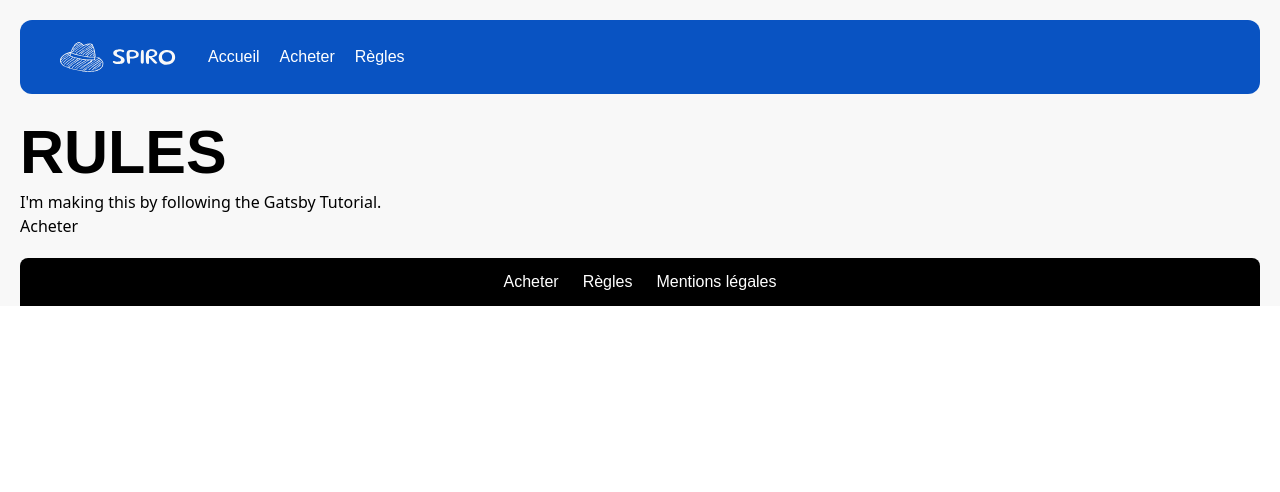
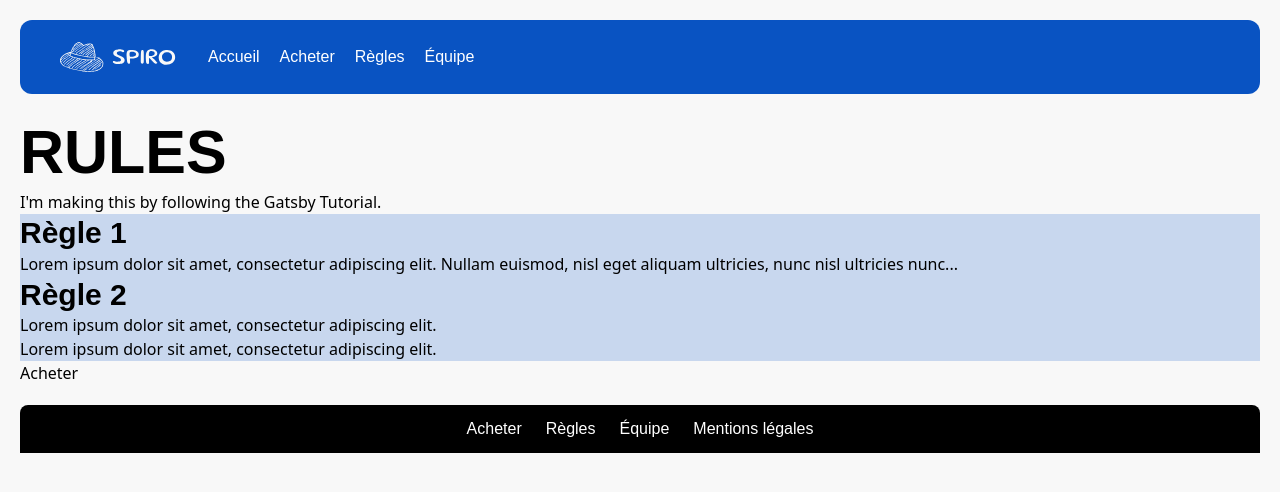
Before and after one commit to samuelabadie/spiro, a Gatsby site: page /rules in a window 1280 px wide. Built offline with nearby package versions, Linux system fonts and the light colour scheme; Gatsby itself is replaced by a stand-in of ours.

Commit message:
feat: rules page

```diff
--- a/src/components/layout.js
+++ b/src/components/layout.js
@@ -23,6 +23,9 @@ const Header = () => {
           <li>
             <Link to="/rules">Règles</Link>
           </li>
+          <li>
+            <Link to="/team">Équipe</Link>
+          </li>
         </ul>
       </div>
     </nav>
@@ -34,6 +37,7 @@ const Footer = () => {
     <footer className="max-w-[1300px] mx-auto font-signika-negative mt-5 flex justify-center rounded-t-lg py-3 bg-black text-white gap-6">
       <Link to="/">Acheter</Link>
       <Link to="/rules">Règles</Link>
+      <Link to="/rules">Équipe</Link>
       <Link to="/">Mentions légales</Link>
     </footer>
   );
@@ -41,11 +45,13 @@ const Footer = () => {
 
 const Layout = ({ children }) => {
   return (
-    <div className="max-w-[1300px] mx-auto px-5 pt-5 bg-[#F8F8F8]">
-      <Header />
-      <main>{children}</main>
-      <Footer />
-    </div>
+    <html lang="fr">
+      <div className="max-w-[1300px] mx-auto px-5 pt-5 bg-light-white">
+        <Header />
+        <body>{children}</body>
+        <Footer />
+      </div>
+    </html>
   );
 };
 
--- a/src/pages/index.js
+++ b/src/pages/index.js
@@ -15,7 +15,7 @@ const IndexPage = () => {
         <div className="flex flex-col md:justify-center md:px-12 md:gap-5 w-auto max-w-[600px]">
           <h1>SPIRO, le jeu de la New Gen</h1>
           <h3>
-            Apprenez à déjouer les plus grands crimes de la ville de Soriaville
+            Apprenez à déjouer les plus grands crimes de la ville de Soria Ville
             en étant le meilleur inspecteur de la contrée !
           </h3>
           <div className="flex gap-3">
--- a/src/pages/rules.js
+++ b/src/pages/rules.js
@@ -1,25 +1,51 @@
-// Step 1: Import React
 import * as React from 'react';
 
 import { Link } from 'gatsby';
 
 import Layout from '../components/layout';
 
-// Step 2: Define your component
+let rulesContent = [
+  {
+    title: 'Règle 1',
+    description:
+      'Lorem ipsum dolor sit amet, consectetur adipiscing elit. Nullam euismod, nisl eget aliquam ultricies, nunc nisl ultricies nunc...',
+  },
+  {
+    title: 'Règle 2',
+    description: 'Lorem ipsum dolor sit amet, consectetur adipiscing elit.',
+  },
+  {
+    title: '',
+    description: 'Lorem ipsum dolor sit amet, consectetur adipiscing elit.',
+  },
+];
+
+const RuleCard = () => {
+  return (
+    <div>
+      {rulesContent.map((ruleContent, index) => (
+        <div key={index} className="w-auto bg-pastel-blue">
+          <h3>{ruleContent.title}</h3>
+          <p>{ruleContent.description}</p>
+        </div>
+      ))}
+    </div>
+  );
+};
+
 const RulesPage = () => {
   return (
     <Layout>
-      <main>
+      <div>
         <h1>Rules</h1>
         <p>I'm making this by following the Gatsby Tutorial.</p>
+        <RuleCard></RuleCard>
         <Link to="/product">Acheter</Link>
-      </main>
+      </div>
     </Layout>
   );
 };
 
-// You'll learn about this in the next task, just copy it for now
 export const Head = () => <title>Home Page</title>;
 
-// Step 3: Export your component
 export default RulesPage;
--- /dev/null
+++ b/src/pages/team.js
@@ -0,0 +1,19 @@
+import * as React from 'react';
+
+import { Link } from 'gatsby';
+
+import Layout from '../components/layout';
+
+const TeamPage = () => {
+  return (
+    <Layout>
+      <main>
+        <h1>Équipe</h1>
+        <p>I'm making this by following the Gatsby Tutorial.</p>
+        <Link to="/product">Acheter</Link>
+      </main>
+    </Layout>
+  );
+};
+
+export default TeamPage;
--- a/src/styles/global.css
+++ b/src/styles/global.css
@@ -1,6 +1,10 @@
 @tailwind base;
 @tailwind components;
 @tailwind utilities;
+
+body {
+  background-color: #f8f8f8;
+}
 
 @layer base {
   html {
--- a/tailwind.config.js
+++ b/tailwind.config.js
@@ -9,6 +9,8 @@ module.exports = {
       colors: {
         'primary-blue': '#0953C2',
         'secondary-yellow': '#FCD034',
+        'pastel-blue': 'rgba(9, 83, 194, 0.20)',
+        'light-white': '#F8F8F8',
       },
       fontFamily: {
         'signika-negative': ['Signika Negative', 'sans-serif'],
```
